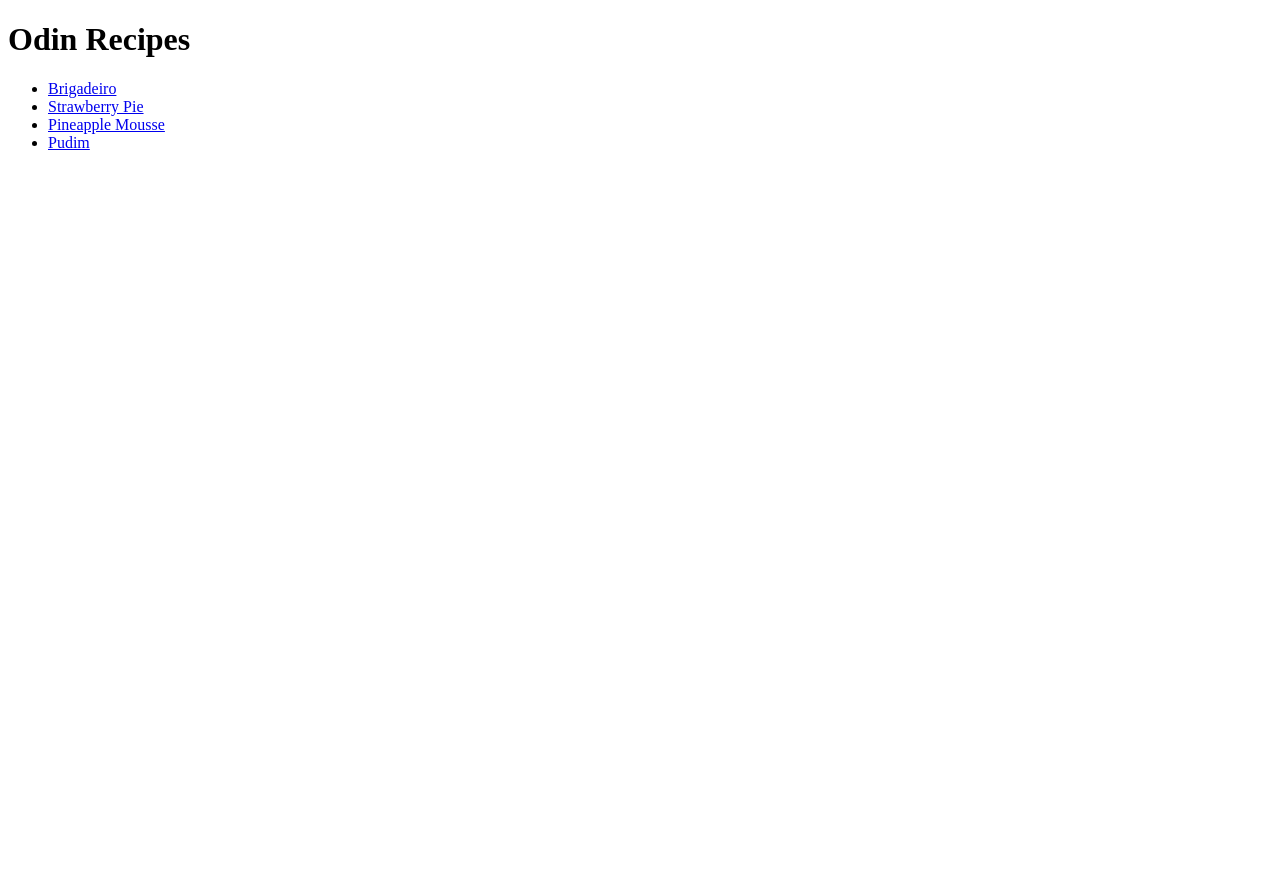
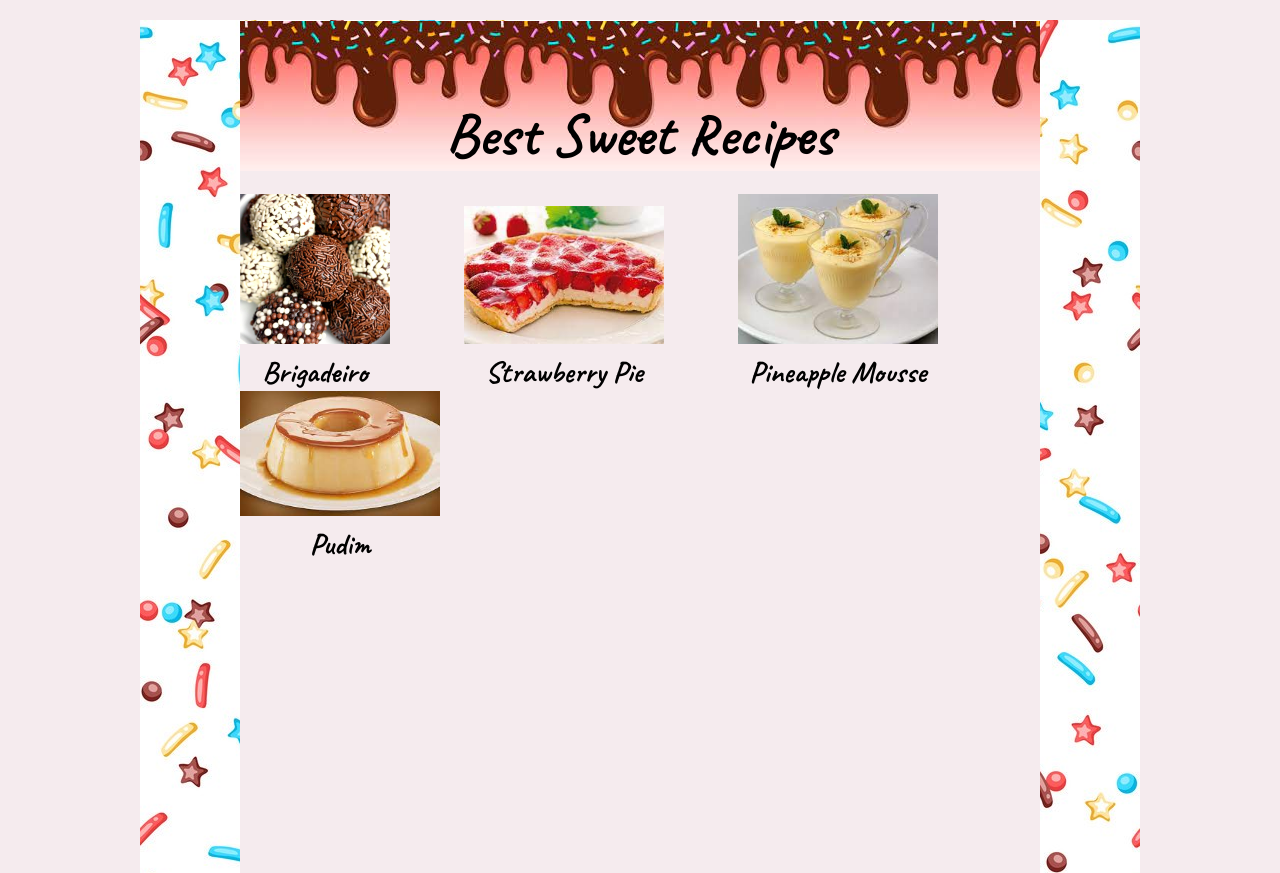
Before and after one commit to Arianebt/odin-recipes, a plain HTML site: page index.html in a window 1280 px wide. Shown: the top 873 px of the page. Before the commit the page ends 800 px from the top, so only its background shows below. Drawn offline with Linux system fonts and the light colour scheme.

Commit message:
index page updated

```diff
--- a/index.html
+++ b/index.html
@@ -1,17 +1,67 @@
 <!DOCTYPE html>
 <html lang="en">
   <head>
-    <meta charset="UTF-8">
-    <meta name="viewport" content="width=device-width, initial-scale=1.0">
-    <title>Document</title>
+    <meta charset="UTF-8" />
+    <meta name="viewport" content="width=device-width, initial-scale=1.0" />
+    <link rel="stylesheet" href="style.css" />
+    <link rel="preconnect" href="https://fonts.googleapis.com" />
+    <link rel="preconnect" href="https://fonts.gstatic.com" crossorigin />
+    <link
+      href="https://fonts.googleapis.com/css2?family=Caveat:wght@400..700&display=swap"
+      rel="stylesheet"
+    />
+    <title>Odin Project</title>
   </head>
   <body>
-    <h1>Odin Recipes</h1>
+    <div class="background">
+      <div class="main-content">
+        <div class="head-bg">
+          <h1>Best Sweet Recipes</h1>
+        </div>
+        <div class="info">
+          <div class="recipes-list">
             <ul>
-        <li><a href="recipes/brigadeiro.html">Brigadeiro</a></li>
-        <li><a href="recipes/torta_de_morango.html">Strawberry Pie</a></li>
-        <li><a href="recipes/pineapple_mousse.html">Pineapple Mousse</a></li>
-        <li><a href="recipes/pudim.html">Pudim</a></li>
+              <li>
+                <a href="recipes/brigadeiro.html">
+                  <img
+                    src="img/brigadeiro.jpg"
+                    alt="brigadeiro image"
+                    width="150px"
+                    height="150px"
+                  />
+                  <br />Brigadeiro
+                </a>
+              </li>
+              <li>
+                <a href="recipes/torta_de_morango.html">
+                  <img
+                    src="img/strawberry_pie.jpg"
+                    alt="strawberry pie image"
+                    width="200px"
+                  />
+                  <br />Strawberry Pie
+                </a>
+              </li>
+              <li>
+                <a href="recipes/pineapple_mousse.html">
+                  <img
+                    src="img/pineapple_mousse.jpg"
+                    alt="pineapple mousse image"
+                    width="200px"
+                  />
+                  <br />Pineapple Mousse
+                </a>
+              </li>
+              <li>
+                <a href="recipes/pudim.html">
+                  <img src="img/pudim.jpg" alt="pudim image" width="200px" />
+                  <br />Pudim
+                </a>
+              </li>
             </ul>
+          </div>
+        </div>
+      </div>
+    </div>
   </body>
 </html>
```
Lines whose indentation alone changed are shown as unchanged.
